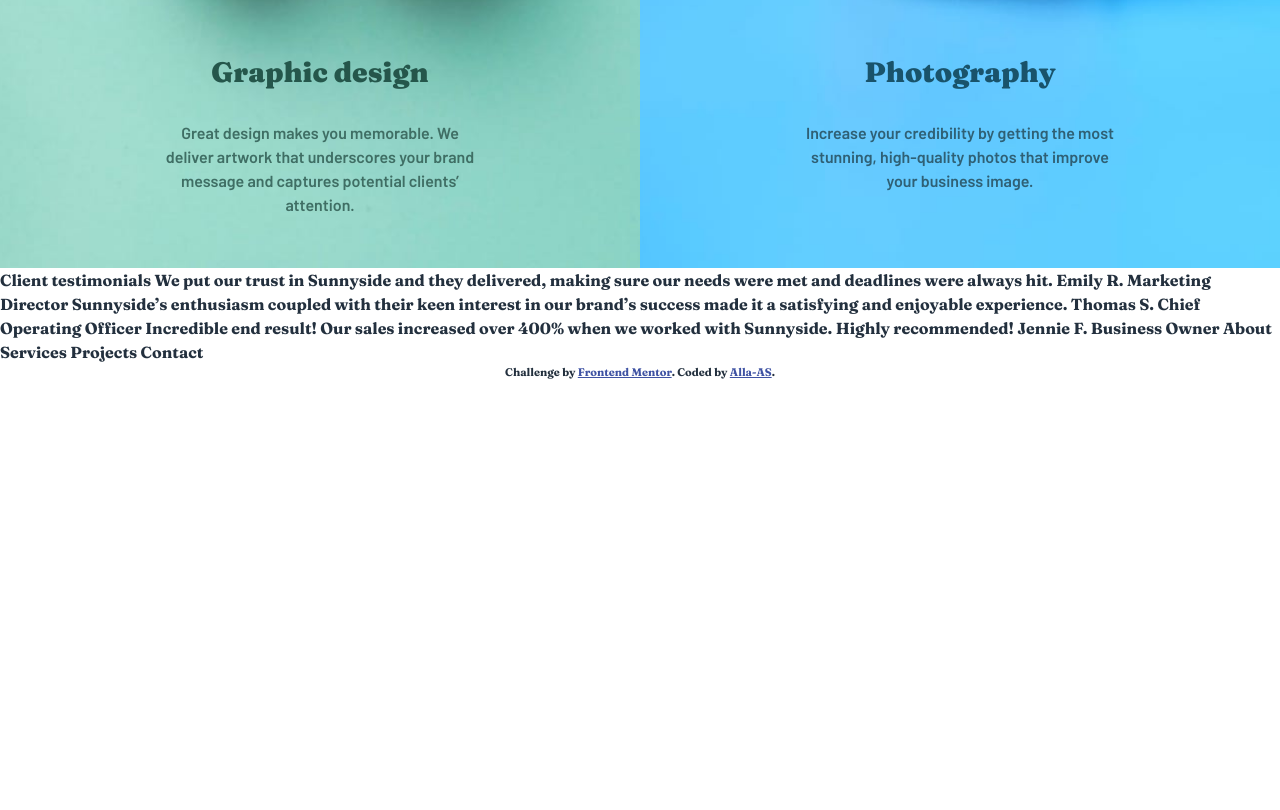
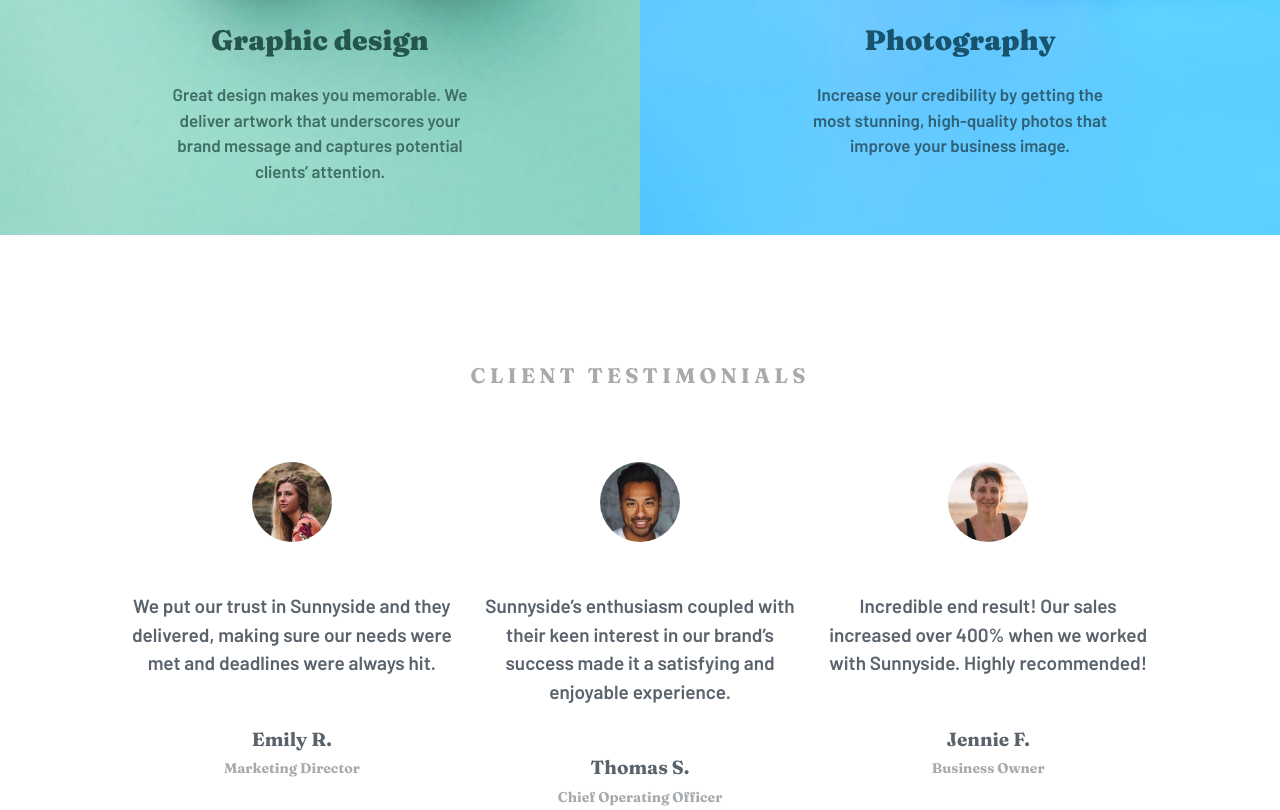
Before and after one commit to Alla-AS/FrontendMentor, a plain HTML site: page sunnyside-agency-landing-page-main/sunnyside-agency-landing-page-main/index.html in a window 1280 px wide. Shown: the part 2400-3210 px from the top of the page. Before the commit the page ends 2781 px from the top, so only its background shows below. Drawn offline with nearby package versions, Linux system fonts and the light colour scheme.

Commit message:
add section projects

```diff
--- a/sunnyside-agency-landing-page-main/sunnyside-agency-landing-page-main/css/style.css
+++ b/sunnyside-agency-landing-page-main/sunnyside-agency-landing-page-main/css/style.css
@@ -9,6 +9,10 @@
 body {
   font-family: 'Fraunces', serif;;
   color: hsl(212, 27%, 19%);
+}
+
+h2, h3, h4 {
+  margin-bottom: 0;
 }
 
 p {
@@ -38,9 +42,13 @@ h1 {
   margin: 2em 0px 1.8em;
 }
 
+/* Header */
+
 header .arrow{
   height: 120px;
 }
+
+/* Секция About */
 
 .grid-about {
   display: grid;
@@ -48,9 +56,9 @@ header .arrow{
   grid-template-rows: 1fr 1fr;
 }
 
-
 .learn_more {
-  display: flex;
+  display
+  : flex;
   flex-direction: column;
   gap: 40px;
   align-items: start;
@@ -108,6 +116,8 @@ header .arrow{
   background-color: hsl(8, 66%, 91%);
 }
 
+/* Секция Services */
+
 .grid-services {
   display: grid;
   grid-template-columns: 1fr 1fr;
@@ -128,17 +138,19 @@ header .arrow{
 }
 
 .service {
-  padding: 60% 25% 8%;
+  padding: 55% 25% 8%;
   text-align: center;
 }
 
 .service h3 {
   color:hsl(167, 40%, 24%);
   font-weight: 900;
-  margin-bottom: 10%;
+  font-size: 28px;
+  margin-bottom: 25px;
 }
 .service p {
   color:hsl(167, 27%, 34%);
+  font-size: 17px;
 }
 
 .service:nth-child(2) h3 {
@@ -147,3 +159,91 @@ header .arrow{
 .service:nth-child(2) p {
   color:hsl(198, 43%, 32%);
 }
+
+/* Секция Projects */
+
+.projects {
+  /* height: 100%; */
+  box-sizing: border-box;
+}
+
+.grid-projects {
+  display: grid;
+  grid-template-columns: 1fr 1fr 1fr;
+  grid-template-rows: 1fr 5fr;
+  column-gap: 2%;
+  row-gap: 30px;
+  text-align: center;
+  /* align-items: center; */
+  margin: 10% 10%;
+
+}
+.grid-projects h2 {
+  grid-column: 1/4;
+  color: hsl(210, 4%, 67%);
+  text-transform: uppercase;
+  letter-spacing: 0.2em;
+  /* line-height: 80%; */
+  font-size: 21px;
+}
+
+.card-testimonial {
+  display: flex;
+  flex-direction: column;
+  gap: 50px;
+}
+
+.card-testimonial div:last-child {
+  align-items: flex-end;
+}
+
+.card-testimonial .client-foto{
+  background-size: cover;
+  border-radius: 50%;
+  min-width: 80px;
+  min-height: 80px;
+  width: 15%;
+  /* height: 0; */
+  padding-bottom: 15%;
+  margin: 0 auto;
+}
+
+.card-testimonial:nth-child(2) .client-foto {
+  background-image: url('../images/image-emily.jpg');
+}
+
+.card-testimonial:nth-child(3) .client-foto {
+  background-image: url('../images/image-thomas.jpg');
+}
+
+.card-testimonial:nth-child(4) .client-foto {
+  background-image: url('../images/image-jennie.jpg');
+}
+
+.card-testimonial p {
+  font-size: 19px;
+  color: hsl(213, 9%, 39%);
+}
+
+.card-testimonial h3 {
+  font-size: 19px;
+  color: hsl(213, 9%, 39%);
+  margin-bottom: 10px;
+}
+
+.card-testimonial h4 {
+  font-size: 14px;
+  color: hsl(210, 4%, 67%);
+}
+
+/* Footer */
+
+.grid-images {
+  display: grid;
+  grid-template-columns: repeat(4, 1fr);
+}
+
+.grid-images img {
+  /* height: 100%; */
+  width: 100%;
+}
--- a/sunnyside-agency-landing-page-main/sunnyside-agency-landing-page-main/index.html
+++ b/sunnyside-agency-landing-page-main/sunnyside-agency-landing-page-main/index.html
@@ -105,9 +105,51 @@
           <p>Increase your credibility by getting the most stunning, high-quality photos that improve your business image.</p>
         </div>
       </div>
+    </section>
+    <section class="projects">
+      <div class="grid-projects">
+        <h2>Client testimonials</h2>
+        <div class="card-testimonial">
+          <div class="client-foto"></div>
+          <p>We put our trust in Sunnyside and they delivered, making sure our needs were met and deadlines were always hit.</p>
+          <div>
+            <h3>Emily R.</h3>
+            <h4>Marketing Director</h4>
+          </div>
+        </div>
 
+        <div class="card-testimonial">
+          <div class="client-foto"></div>
+          <p>Sunnyside’s enthusiasm coupled with their keen interest in our brand’s success made it a satisfying and enjoyable experience.</p>
+          <div>
+            <h3>Thomas S.</h3>
+            <h4>Chief Operating Officer</h4>
+          </div>
+
+        </div>
+        <div class="card-testimonial">
+          <div class="client-foto"></div>
+          <p>Incredible end result! Our sales increased over 400% when we worked with Sunnyside. Highly recommended!
+          </p>
+          <div>
+            <h3>Jennie F.</h3>
+            <h4>Business Owner</h4>
+          </div>
+        </div>
+
+      </div>
     </section>
   </main>
+  <footer>
+    <div class="section-images">
+      <div class="grid-images">
+        <img src="./images/desktop/image-gallery-milkbottles.jpg" alt="milkbottles">
+        <img src="./images/desktop/image-gallery-orange.jpg" alt="orange">
+        <img src="./images/desktop/image-gallery-cone.jpg" alt="cone">
+        <img src="./images/desktop/image-gallery-sugarcubes.jpg" alt="sugarcubes">
+      </div>
+    </div>
+  </footer>
 
 
 
@@ -121,19 +163,16 @@
 
 
 
-  Client testimonials
 
-  We put our trust in Sunnyside and they delivered, making sure our needs were met and deadlines were always hit.
-  Emily R.
-  Marketing Director
 
-  Sunnyside’s enthusiasm coupled with their keen interest in our brand’s success made it a satisfying and enjoyable experience.
-  Thomas S.
-  Chief Operating Officer
 
-  Incredible end result! Our sales increased over 400% when we worked with Sunnyside. Highly recommended!
-  Jennie F.
-  Business Owner
+
+
+
+
+
+
+
 
   About
   Services
```
